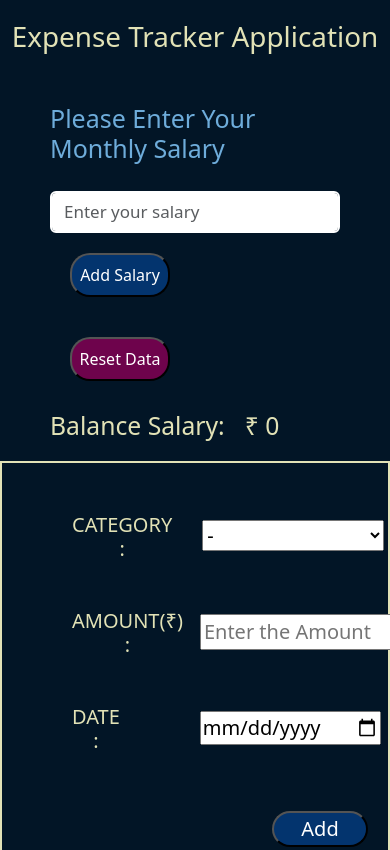
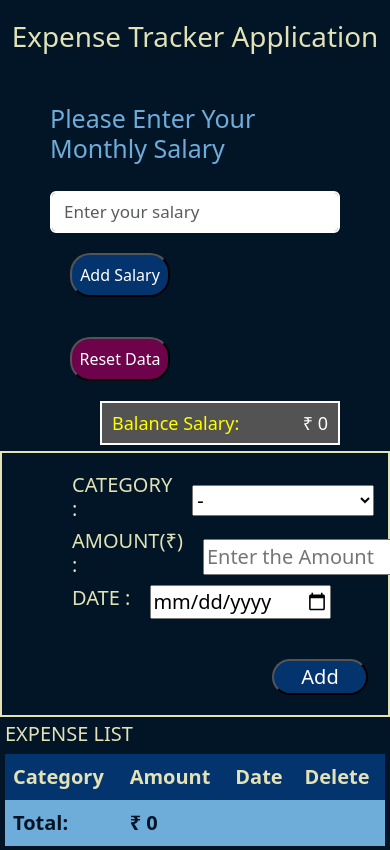
Before and after one commit to abheer18/Personal-Expense-Tracker, a plain HTML site: page index.html in a window 390 px wide. Shown: the top 850 px of the page. Drawn offline with nearby package versions, Linux system fonts and the light colour scheme.

Commit message:
added css for responsive try

```diff
--- a/styles.css
+++ b/styles.css
@@ -189,19 +189,34 @@ tfoot td {
 @media only screen and (max-width: 700px) {
   .top-row {
     display: flex;
-    justify-content: space-evenly;
     flex-direction: column;
     border: 2px #e2e2b6 solid;
-    padding: 20px;
-    margin-top: 60px;
+   margin: 0;
+
   }
 
   .balance {
     display: flex;
-    float: left;
+    border: 2px white solid;
+   width:240px;
     padding-top: 10px;
-    justify-content: space-between;
+    background-color: #535353;
+
   }
+
+
+  #balance-text {
+    color: #ffff00;
+    /* margin-right: 20px; */
+    font-size: 18px;
+    padding-left: 10px;
+}
+
+#balance-amount {
+  color: #ffffff;
+  font-size: 18px;
+  padding-right: 10px;
+}
 
   .expenses-list {
     margin: 5px;
@@ -232,31 +247,28 @@ tfoot td {
   }
 
   .category-container {
-    display: flex; /* Make the container for h2 and select a flex container */
-    align-items: center; /* Vertically align h2 and select */
-    padding-left: 50px;
-    padding-top: 10px;
+    display: flex;
+
+
   }
 
   #category-container-Heading {
     color: #e2e2b6;
-    font-size: 25px;
-    padding-top: 20px;
-    padding-bottom: 10px;
-    text-align: center;
+    font-size: 18px;
+
   }
-
+/*
   #category-select {
-    margin-left: 30px;
+    width: auto;
   }
 
   #amount-input {
-    margin-left: 17px;
+
   }
 
   #date-input {
     margin-left: 80px;
-  }
+  } */
 
   #add-btn {
     width: 100px;
```
